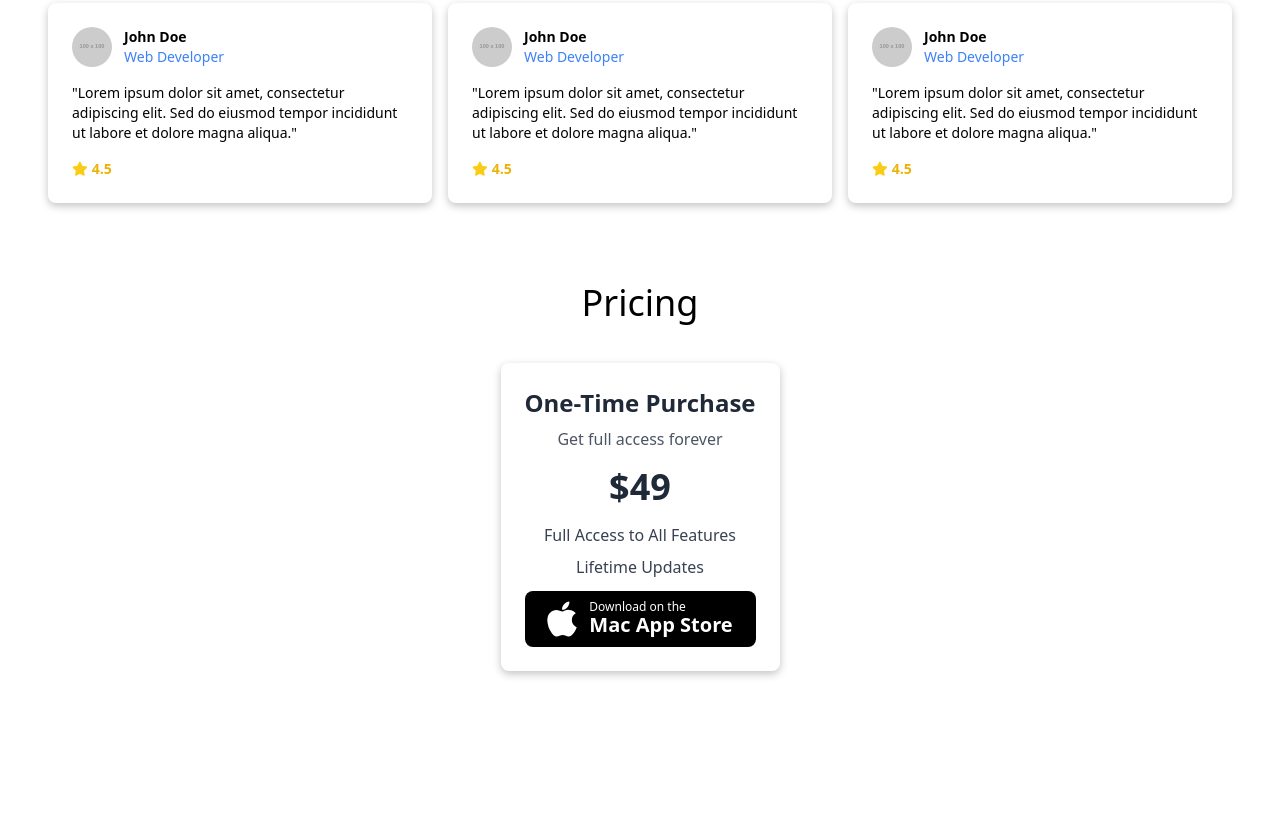
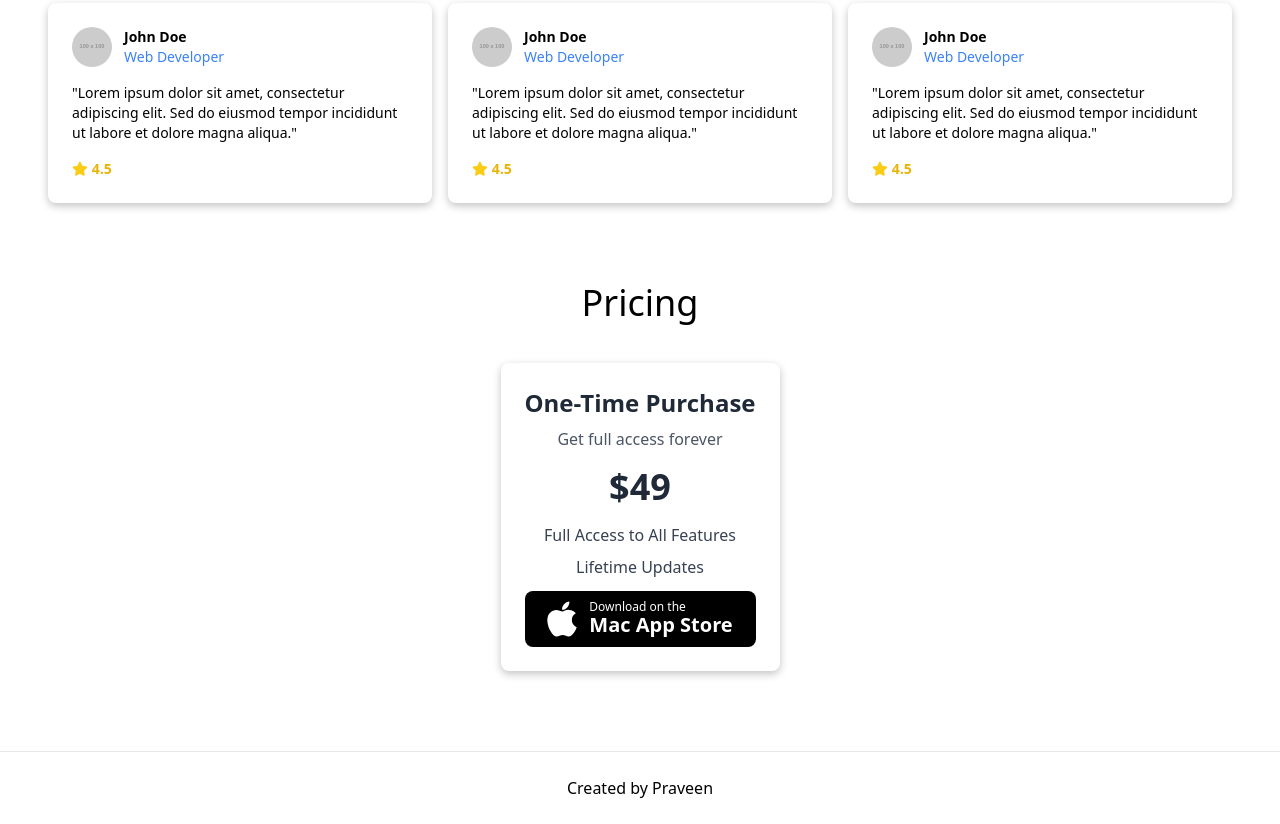
Before and after one commit to rprav-n/one-page-product-website, a website: page src/index.html in a window 1280 px wide. Shown: the part 1554-2378 px from the top of the page. Before the commit the page ends 2321 px from the top, so only its background shows below. Drawn offline with Linux system fonts and the light colour scheme; placeholder pictures from the web are drawn by us.

Commit message:
Added footer

```diff
--- a/src/index.html
+++ b/src/index.html
@@ -285,7 +285,7 @@
         </div>
 
         <!-- SECTION Pricing -->
-        <div class="px-12">
+        <div class="px-12 mb-20">
           <div class="max-w-7xl mx-auto">
             <div class="text-center font-medium text-4xl my-10">Pricing</div>
             <div class="flex justify-center items-center">
@@ -315,7 +315,12 @@
 
           </div>
         </div>
-        <br><br><br><br>
+
+        <hr>
+        <!-- SECTION Footer -->
+        <footer class="text-center py-6">
+            Created by <span>Praveen</span>
+        </footer>
       </div>
     </div>
 
```
Also changed, not shown: dist/output.css.
